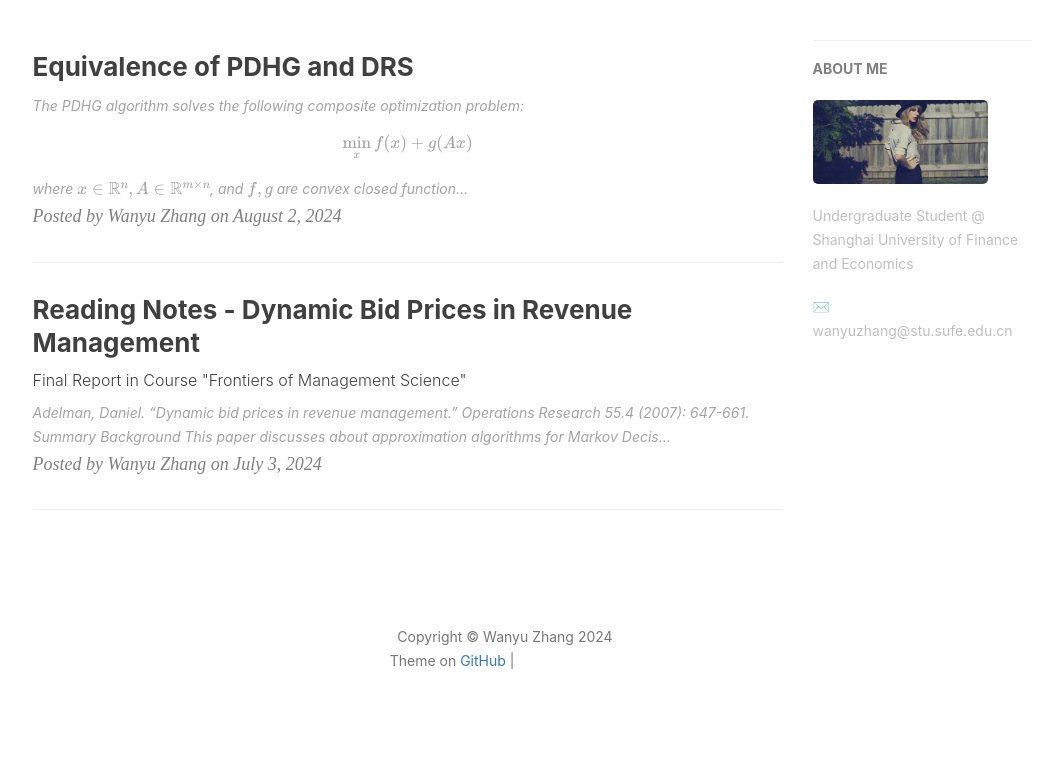
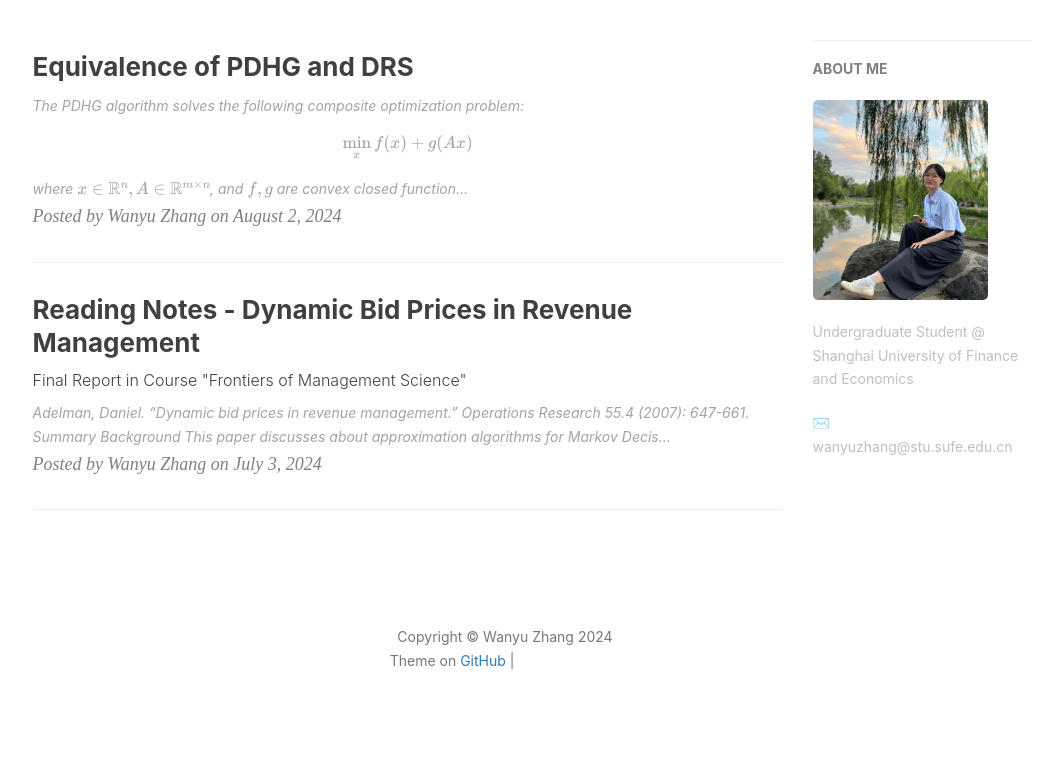
Before and after one commit to zwyhahaha/zwyhahaha.github.io, a Jekyll site: the page built from index.html, in a window 1280 px wide. Shown: the part 418-1183 px from the top of the page, without its empty margins (135-1184 px from the left). Built offline with Jekyll 4.4.1, drawn with Linux system fonts in a browser that asks for light colours; nearby versions of some CDN libraries; formulas are drawn with MathJax 3; the list of posts is cut into pages by our own code; comment, search, counter and statistics services are not loaded; grey boxes are pictures that could not be loaded.

Commit message:
Update _config.yml

```diff
--- a/_config.yml
+++ b/_config.yml
@@ -12,7 +12,7 @@
 # Sidebar settings
 sidebar: true                           # whether or not using Sidebar.
 sidebar-about-description: "Undergraduate Student @ Shanghai University of Finance and Economics"
-sidebar-avatar: /img/post-bg-desk.jpg      # use absolute URL, seeing it's used in both `/` and `/about/`
+sidebar-avatar: /img/self_.jpg      # use absolute URL, seeing it's used in both `/` and `/about/`
 
 
 
```
